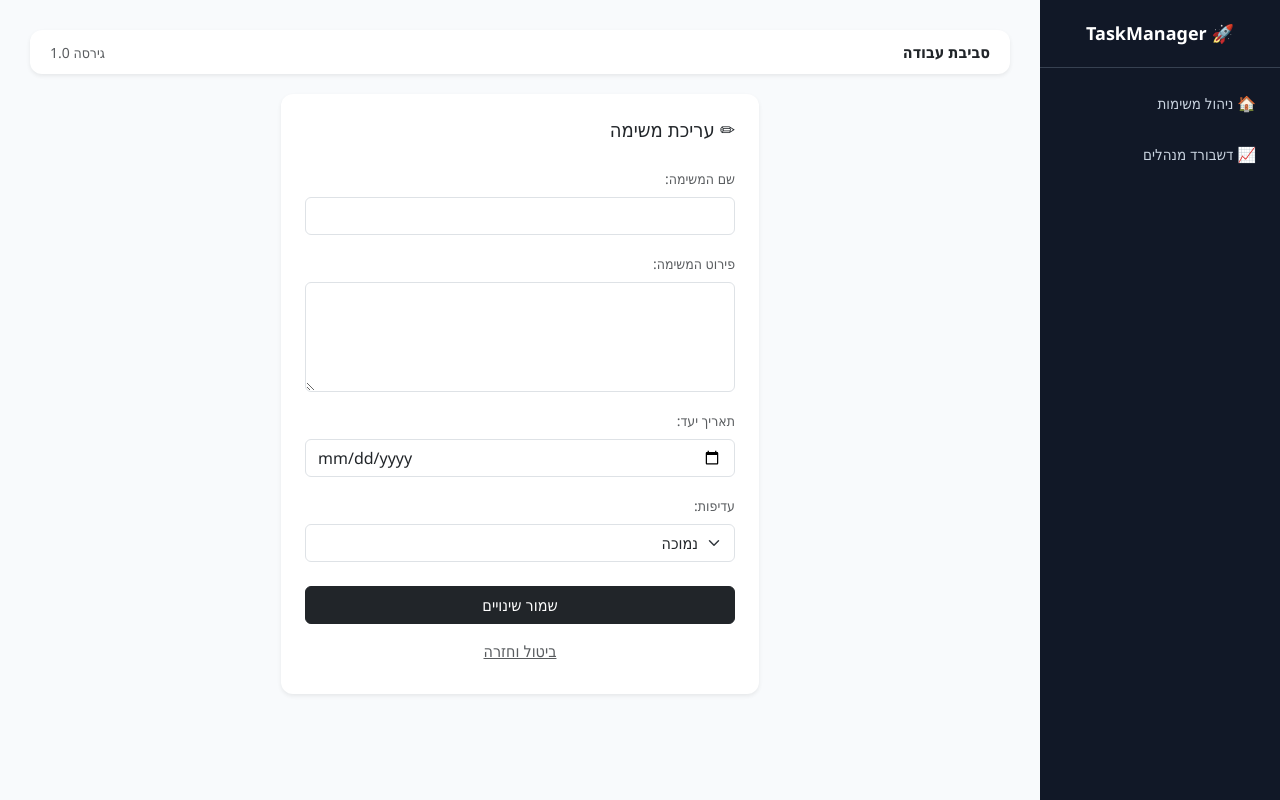
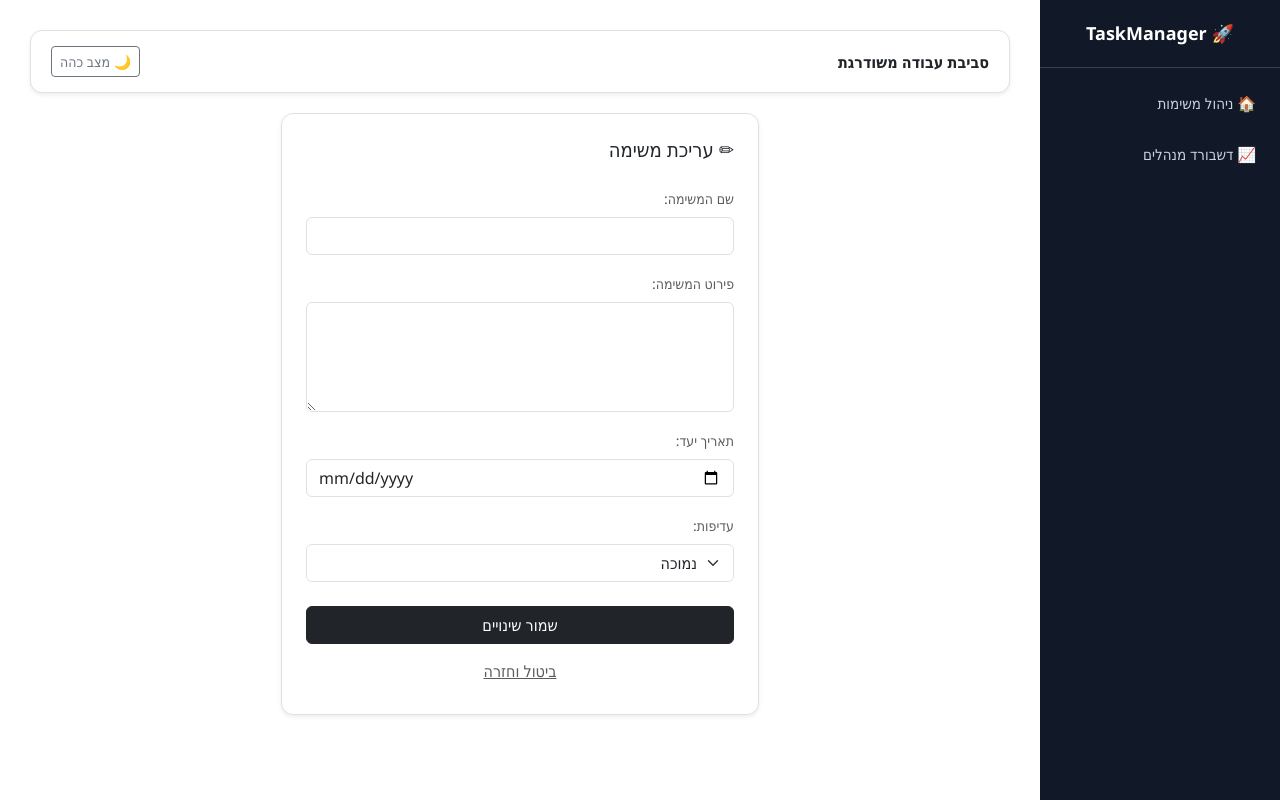
Before and after one commit to mv89-heb/task_manager, a Flask app: page /edit/1 in a window 1280 px wide. Run offline with Flask 3, Linux system fonts and the light colour scheme; some libraries are stand-ins or nearby versions.

Commit message:
Update base.html

```diff
--- a/app/templates/base.html
+++ b/app/templates/base.html
@@ -1,5 +1,5 @@
 <!DOCTYPE html>
-<html lang="he" dir="rtl">
+<html lang="he" dir="rtl" data-bs-theme="light">
 <head>
     <meta charset="UTF-8">
     <meta name="viewport" content="width=device-width, initial-scale=1">
@@ -7,11 +7,11 @@
     <title>מערכת ניהול משימות</title>
     <style>
         body {
-            background: #f8fafc;
+            background: var(--bs-body-bg);
             font-family: 'Segoe UI', Tahoma, sans-serif;
             margin: 0;
+            transition: background 0.3s, color 0.3s;
         }
-        /* Sidebar */
         .sidebar {
             width: 240px;
             height: 100vh;
@@ -22,6 +22,7 @@
             color: #fff;
             display: flex;
             flex-direction: column;
+            z-index: 1000;
         }
         .sidebar-header {
             padding: 20px;
@@ -39,11 +40,7 @@
             transition: 0.2s;
             border-right: 4px solid transparent;
         }
-        .sidebar a:hover {
-            background: #1f2937;
-            color: white;
-        }
-        /* העיצוב החדש לעמוד הפעיל */
+        .sidebar a:hover { background: #1f2937; color: white; }
         .sidebar a.active {
             background: #1f2937;
             color: white;
@@ -51,8 +48,42 @@
             font-weight: 600;
         }
         .content { margin-right: 240px; padding: 30px; }
-        .card-modern { border: none; border-radius: 12px; background: #ffffff; }
-        .topbar { background: white; border-radius: 12px; padding: 10px 20px; margin-bottom: 20px; }
+        .card-modern {
+            border: 1px solid var(--bs-border-color);
+            border-radius: 12px;
+            background: var(--bs-card-bg, #ffffff);
+            padding: 20px;
+        }
+        .topbar {
+            background: var(--bs-tight-bg, white);
+            border: 1px solid var(--bs-border-color);
+            border-radius: 12px;
+            padding: 15px 20px;
+            margin-bottom: 20px;
+        }
+        /* עיצוב מערכת ההודעות הקופצות */
+        .toast-container-custom {
+            position: fixed;
+            bottom: 20px;
+            left: 20px;
+            z-index: 9999;
+            display: flex;
+            flex-direction: column;
+            gap: 10px;
+        }
+        .custom-toast {
+            min-width: 250px;
+            padding: 15px 20px;
+            border-radius: 10px;
+            color: white;
+            box-shadow: 0 4px 12px rgba(0,0,0,0.15);
+            animation: slideIn 0.3s ease-out forward;
+            transition: opacity 0.3s ease;
+        }
+        @keyframes slideIn {
+            from { transform: translateX(-100%); opacity: 0; }
+            to { transform: translateX(0); opacity: 1; }
+        }
         @media (max-width: 768px) {
             .sidebar { width: 100%; height: auto; position: relative; }
             .content { margin-right: 0; }
@@ -61,21 +92,90 @@
 </head>
 <body>
 
+<div class="toast-container-custom" id="toastContainer"></div>
+
 <div class="sidebar">
-    <div class="sidebar-header">
-        🚀 TaskManager
-    </div>
+    <div class="sidebar-header">🚀 TaskManager</div>
     <a href="/" class="{% if request.endpoint == 'tasks.index' %}active{% endif %}">🏠 ניהול משימות</a>
     <a href="/dashboard" class="{% if request.endpoint == 'dashboard.dashboard' %}active{% endif %}">📈 דשבורד מנהלים</a>
 </div>
 
 <div class="content">
     <div class="topbar shadow-sm d-flex justify-content-between align-items-center">
-        <div class="fw-semibold">סביבת עבודה</div>
-        <div class="text-muted small">גירסה 1.0</div>
+        <div class="fw-semibold">סביבת עבודה משודרגת</div>
+
+        <button class="btn btn-sm btn-outline-secondary" id="themeToggleBtn" onclick="toggleTheme()">
+            🌙 מצב כהה
+        </button>
     </div>
     {% block content %}{% endblock %}
 </div>
 
+<script src="https://cdn.jsdelivr.net/npm/bootstrap@5.3.2/dist/js/bootstrap.bundle.min.js"></script>
+<script src="https://cdn.jsdelivr.net/npm/canvas-confetti@1.6.0/dist/confetti.browser.min.js"></script>
+
+<script>
+    // --- מנגנון ניהול מצב כהה חכם ---
+    const htmlTag = document.documentElement;
+    const themeBtn = document.getElementById('themeToggleBtn');
+
+    // טעינת המצב שנשמר בדפדפן
+    const savedTheme = localStorage.getItem('theme') || 'light';
+    htmlTag.setAttribute('data-bs-theme', savedTheme);
+    updateButtonText(savedTheme);
+
+    function toggleTheme() {
+        const currentTheme = htmlTag.getAttribute('data-bs-theme');
+        const newTheme = currentTheme === 'light' ? 'dark' : 'light';
+
+        htmlTag.setAttribute('data-bs-theme', newTheme);
+        localStorage.setItem('theme', newTheme);
+        updateButtonText(newTheme);
+    }
+
+    function updateButtonText(theme) {
+        themeBtn.innerHTML = theme === 'light' ? '🌙 מצב כהה' : '☀️ מצב בהיר';
+    }
+
+    // --- מנגנון הודעות קופצות וקונפטי מבוסס פלאסק ---
+    function createToast(message, type) {
+        const container = document.getElementById('toastContainer');
+        const toast = document.createElement('div');
+        toast.className = `custom-toast`;
+
+        // צבעים לפי סוג ההודעה
+        if (type === 'danger') toast.style.background = '#ef4444';      // אדום
+        else if (type === 'confetti') toast.style.background = '#10b981'; // ירוק בהיר לקונפטי
+        else toast.style.background = '#22c55e';                         // ירוק רגיל להצלחה
+
+        toast.innerText = message;
+        container.appendChild(toast);
+
+        // מחיקה אוטומטית אחרי 3 שניות עם אפקט דעיכה
+        setTimeout(() => {
+            toast.style.opacity = '0';
+            setTimeout(() => toast.remove(), 300);
+        }, 3000);
+    }
+
+    // קריאת ההודעות שנשלחו מהשרת (Flask Flash)
+    {% with messages = get_flashed_messages(with_categories=true) %}
+        {% if messages %}
+            {% for category, message in messages %}
+                createToast("{{ message }}", "{{ category }}");
+
+                // אם הקטגוריה היא קונפטי - נפעיל את פיצוץ הצבעים!
+                if ("{{ category }}" === "confetti") {
+                    confetti({
+                        particleCount: 150,
+                        spread: 80,
+                        origin: { y: 0.6 }
+                    });
+                }
+            {% endfor %}
+        {% endif %}
+    {% endwith %}
+</script>
+
 </body>
 </html>
```
